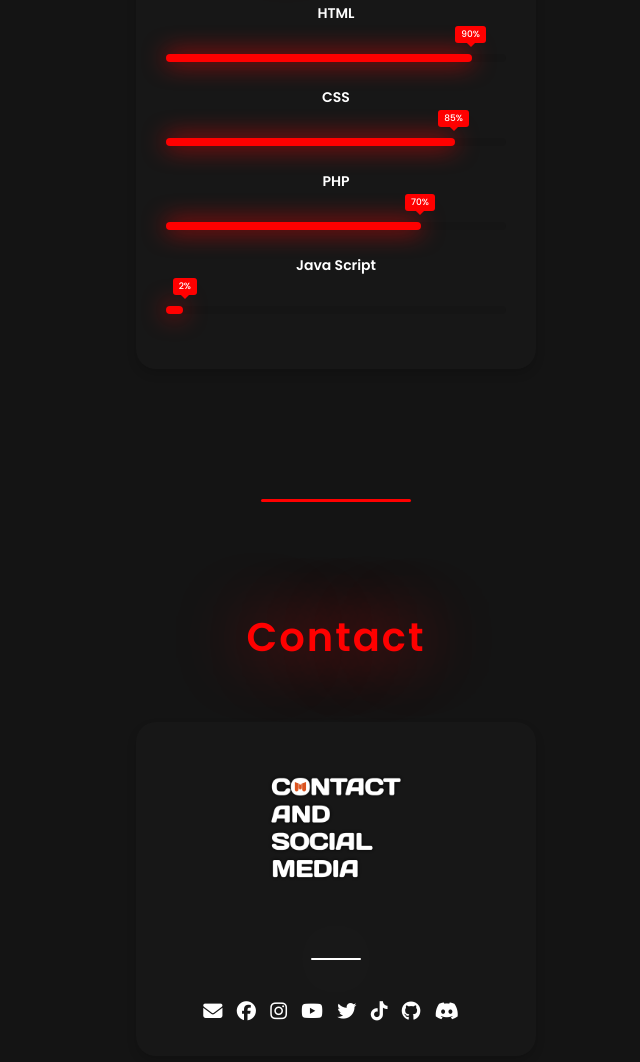
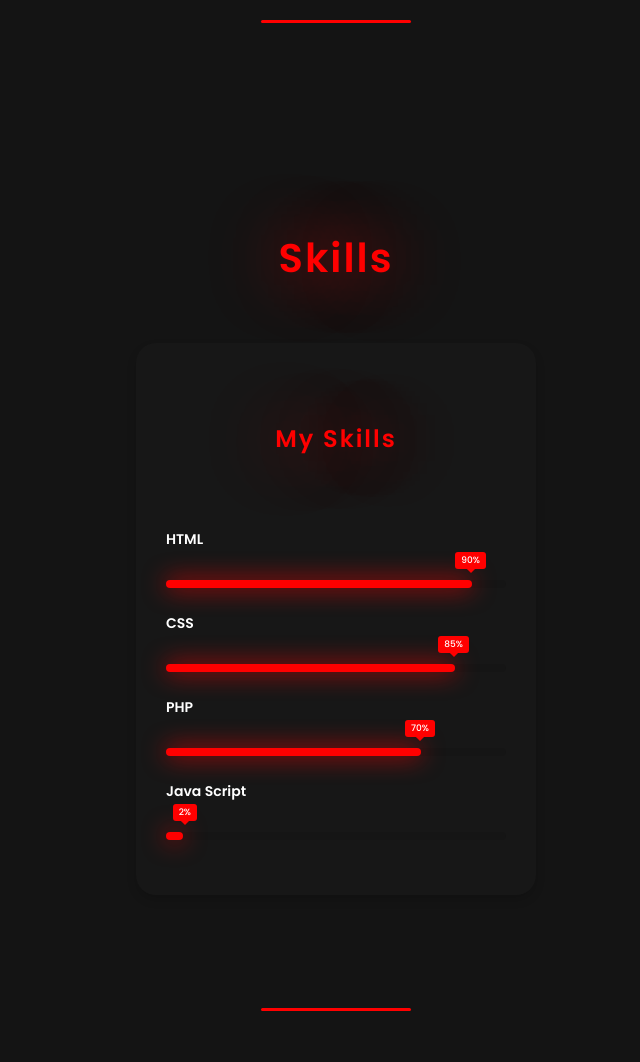
Before and after one commit to ModyDev18/Website, a plain HTML site: page index.html in a window 1280 px wide. Shown: the part 1738-2800 px from the top of the page, without its empty margins (304-944 px from the left). Drawn offline with Linux system fonts and the light colour scheme.

Commit message:
Update index.html

```diff
--- a/index.html
+++ b/index.html
@@ -89,7 +89,7 @@
     </section>
 
     <section class="cards" id="info">
-      <h2 class="title"><b>About Me</b></h2>
+      <h2 class="title"><b>Info</b></h2>
       <div class="content">
         <div class="card">
           <div class="icon">
@@ -108,10 +108,18 @@
                   href="https://dsc.gg/mody"><i class="fab fa-discord" style="color: #fff;"></i></a>
               </h4>
               <h1> ‌ ‌</h1>
+              <h2> ‌ ‌</h2>
+            </section>
+              <hr>
+
+              <section class="cards" id="skills"></section>
+              <h2 class="title">Skills</h2>
+              <div class="content">
+                <div class="card">
               <h1> ‌ ‌</h1>
-              <hr>
-              <h1> ‌ ‌</h1>
+              <center>
               <h2><b>My Skills</b></h2>
+            </center>
               <h1> ‌ ‌</h1>
               <div class="container">
                 <div class="skill-box">
@@ -156,9 +164,15 @@
       </div>
       </div>
 
-    </section>
+
+  </section>
+  <h1> ‌ ‌</h1>
+  <h2> ‌ ‌</h2>
+
 
     <hr>
+    <h1> ‌ ‌</h1>
+
     <section class="cards contact" id="contact">
       <h2 class="title"><b>Contact</b></h2>
       <div class="content">
```
